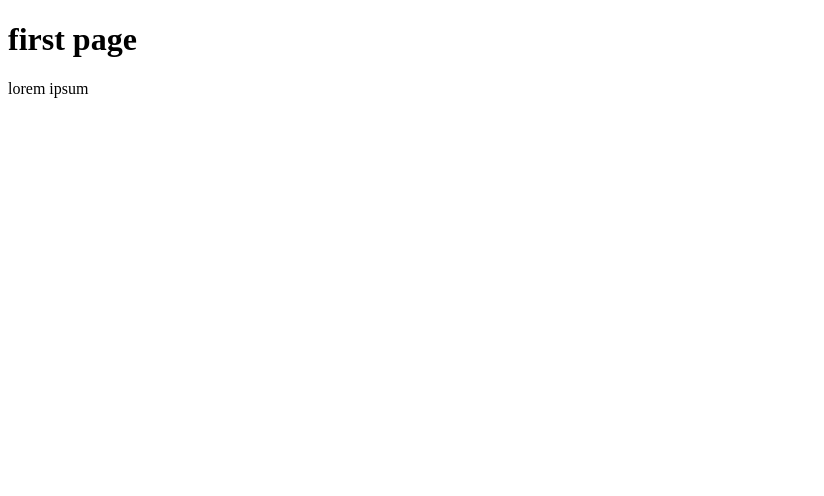
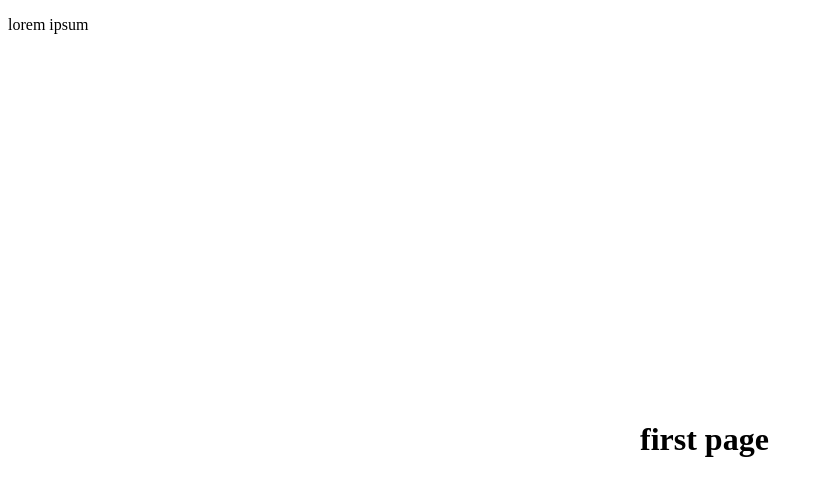
Before and after one commit to GJ93/GJ93.github.io, a plain HTML site: page index.html in a window 1280 px wide. Shown: the whole page, without its empty margins (0-824 px from the left). Drawn offline with Linux system fonts and the light colour scheme.

Commit message:
Update css
Update css

```diff
--- a/index.css
+++ b/index.css
@@ -1,5 +1,5 @@
 
-#um {
+#umm {
 position: fixed; /* or absolute */
 top: 50%;
 left: 50%;
```
